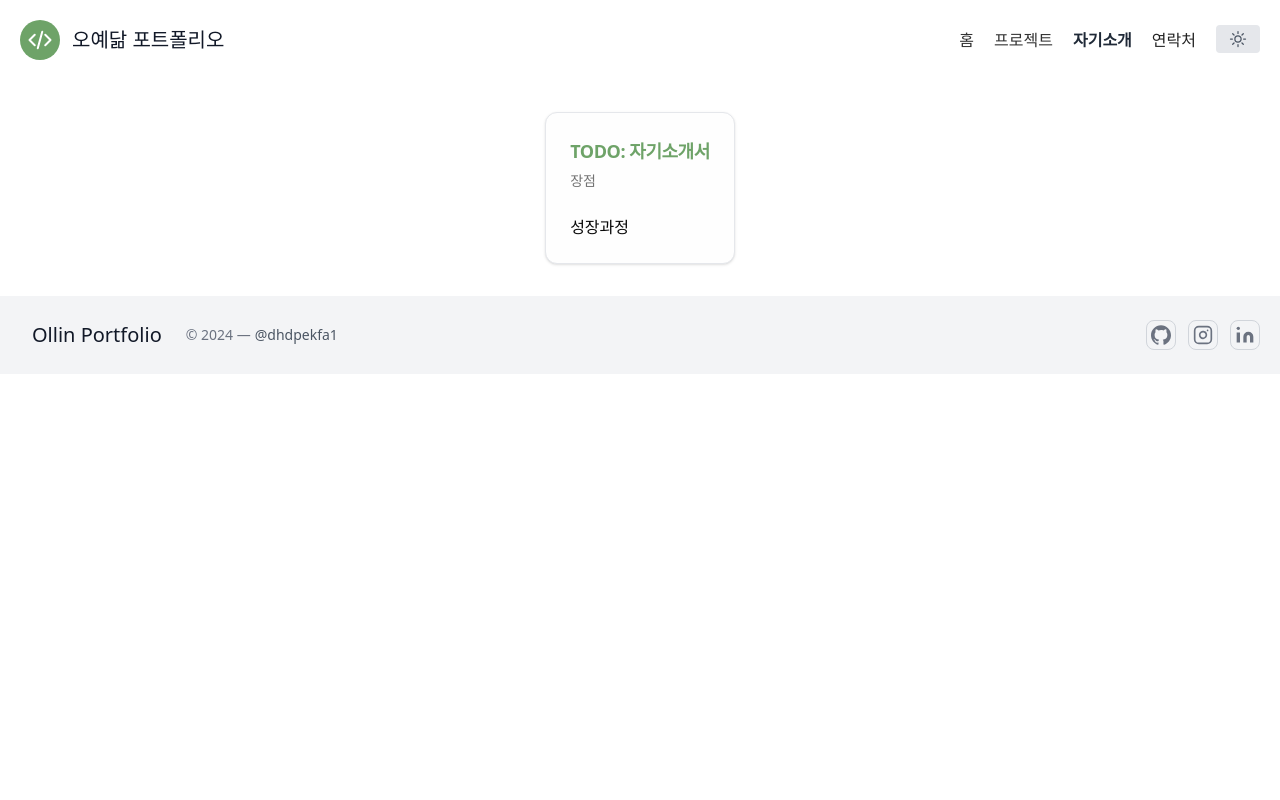
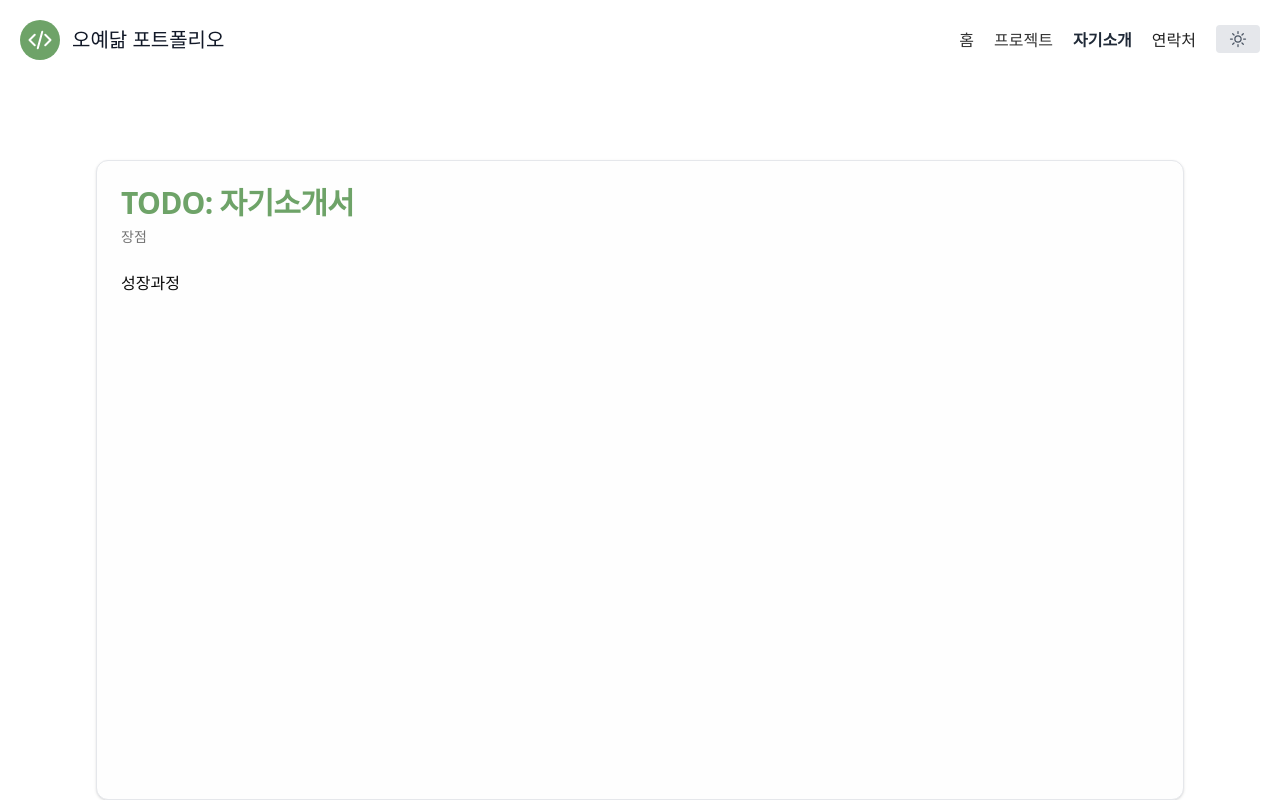
Before and after one commit to dhdpekfa1/Portflio, a Next.js app: page /about-me in a window 1280 px wide. Shown: the top 800 px of the page. Built offline with nearby package versions, Linux system fonts and the light colour scheme.

Commit message:
[feat] AboutMe 레이아웃

```diff
--- a/src/app/about-me/page.tsx
+++ b/src/app/about-me/page.tsx
@@ -9,10 +9,10 @@ import {
 
 const AboutMe = () => {
   return (
-    <div className="flex items-center justify-center">
-      <Card className="max-h-screen w-fit m-8 bg-ef dark:bg-slate-800 border border-gray-200">
+    <div className="flex items-center justify-center h-screen">
+      <Card className="w-[85%] h-[80%] m-8 bg-ef dark:bg-slate-800 border border-gray-200">
         <CardHeader>
-          <CardTitle className="text-lg font-bold text-second">
+          <CardTitle className="text-3xl font-bold text-second">
             TODO: 자기소개서
           </CardTitle>
           <CardDescription>장점</CardDescription>
```
